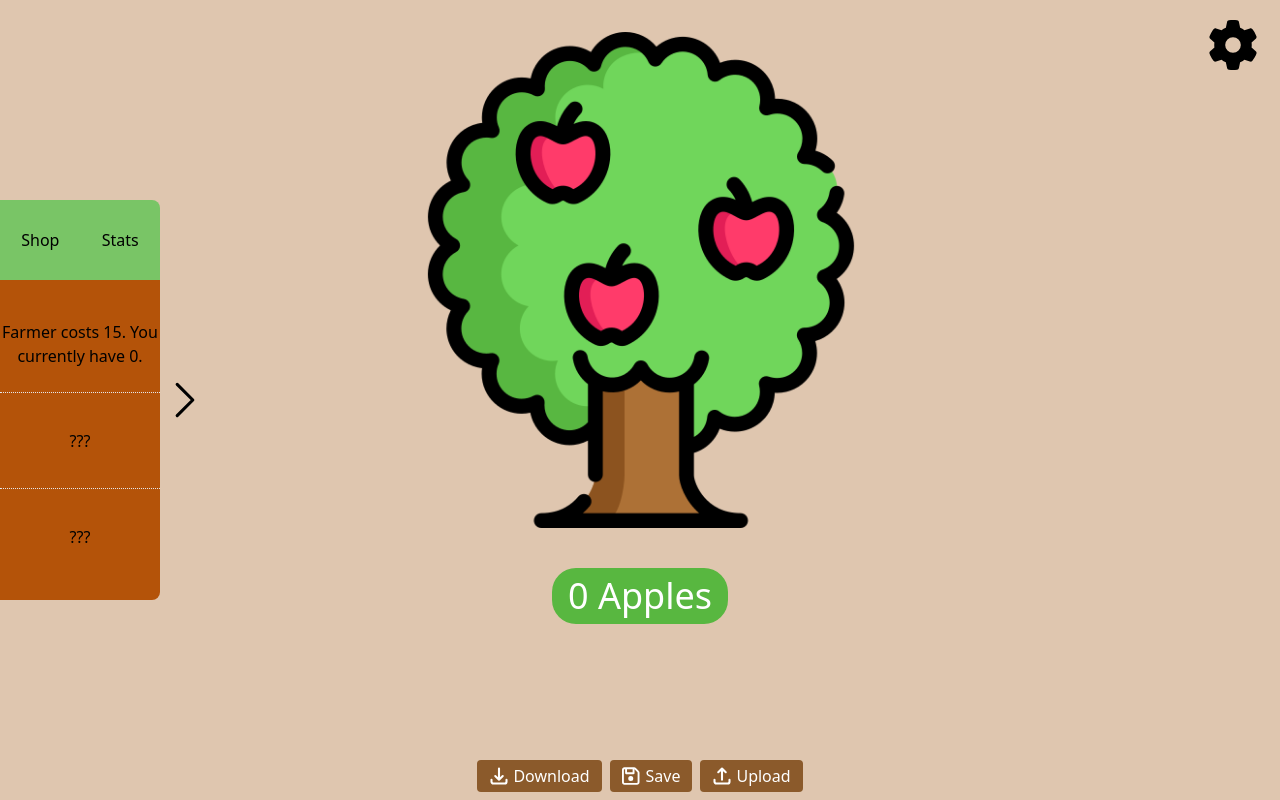
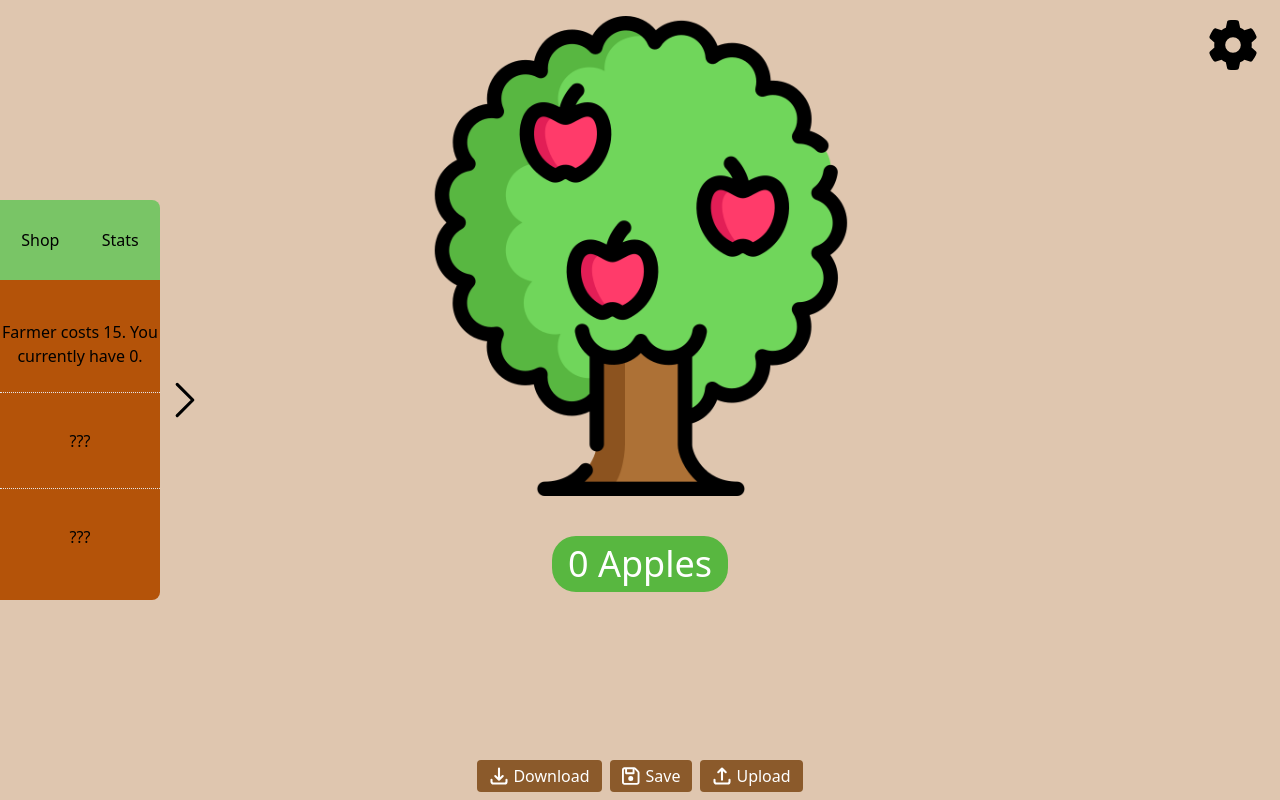
Before and after one commit to Leonardo-Gerling/Idle_Stonks, a Next.js app: page /game in a window 1280 px wide. Built offline with nearby package versions, Linux system fonts and the light colour scheme.

Commit message:
stroke-width error

```diff
--- a/components/game/tree_section.tsx
+++ b/components/game/tree_section.tsx
@@ -10,7 +10,7 @@ export default function TreeSection(): ReactElement {
     useAppleGame()
 
     return (
-        <div aria-label="Tree Section" className="select-none flex flex-col mx-auto w-full h-[35rem] p-[2rem] items-center">
+        <div aria-label="Tree Section" className="select-none flex flex-col mx-auto w-full h-[32rem] p-4 items-center">
             <div className="w-full h-full">
                 <Image
                     src="/apple_tree.png"
--- a/tsconfig.json
+++ b/tsconfig.json
@@ -1,6 +1,6 @@
 {
   "compilerOptions": {
-    "target": "es5",
+    "target": "es6",
     "lib": ["dom", "dom.iterable", "esnext"],
     "allowJs": true,
     "skipLibCheck": true,
```
